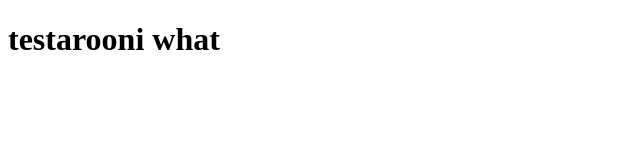
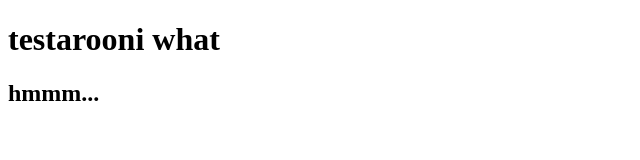
Before and after one commit to vjohnson2204/testarooni, a plain HTML site: page index.html in a window 1280 px wide. Shown: the whole page, without its empty margins (0-640 px from the left). Drawn offline with Linux system fonts and the light colour scheme.

Commit message:
added h2

```diff
--- a/index.html
+++ b/index.html
@@ -8,5 +8,6 @@
 <body>
  <h1>testarooni what
  </h1>
+ <h2>hmmm...</h2>
 </body>
 </html>
```
